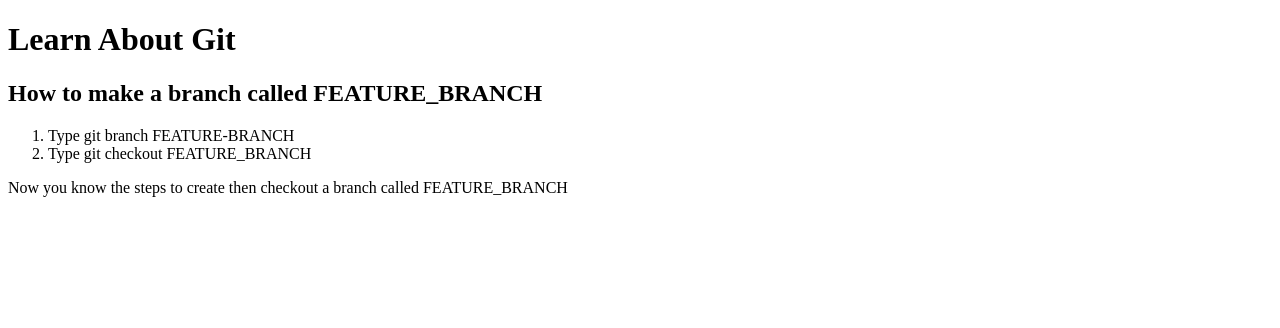
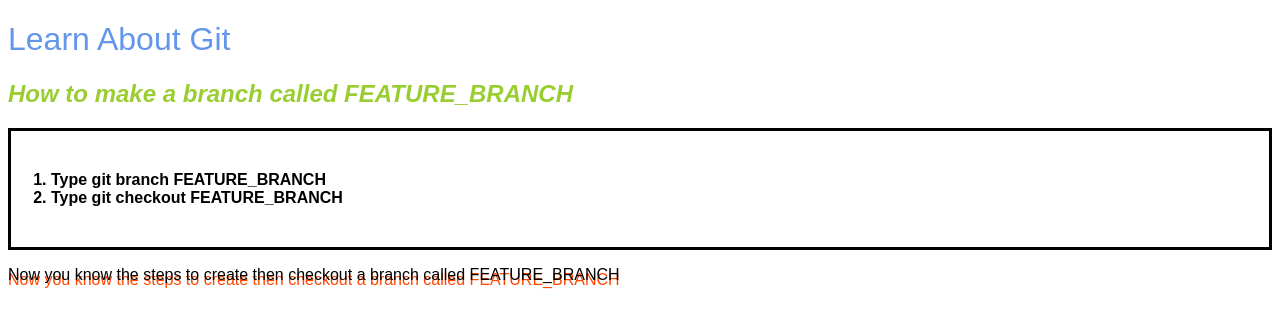
Before and after one commit to dmnizzi/Dawn-s-first-repo, a plain HTML site: page index.html in a window 1280 px wide. Drawn offline with Linux system fonts and the light colour scheme.

Commit message:
Add basic styling

```diff
--- a/index.html
+++ b/index.html
@@ -1,15 +1,15 @@
 <!DOCTYPE html>
 <html>
-
-</html>
+    <head>
+        <link href="style.css" rel="stylesheet">
+    </head>
     <body>
         <h1>Learn About Git</h1>
         <h2>How to make a branch called FEATURE_BRANCH</h2>
         <ol>
-        <li>Type git branch FEATURE-BRANCH</li>
+            <li>Type git branch FEATURE_BRANCH</li>
             <li>Type git checkout FEATURE_BRANCH</li>
         </ol>
-    <p>
-        Now you know the steps to create then checkout a branch called FEATURE_BRANCH
-    </P>
+        <p>Now you know the steps to create then checkout a branch called FEATURE_BRANCH </p>
     </body>
+</html>
--- /dev/null
+++ b/style.css
@@ -0,0 +1,19 @@
+h1{
+    font-weight: normal;
+color: cornflowerblue;
+}
+h2{
+    color: yellowgreen;
+    font-style: italic;
+}
+ol{
+    padding: 40px;
+    font-weight: bold;
+    border: 3px solid black;
+}
+body{
+    font-family: sans-serif;
+}
+p{
+    text-shadow: 0px 5px orangered;
+}
```
Lines whose indentation alone changed are shown as unchanged.
